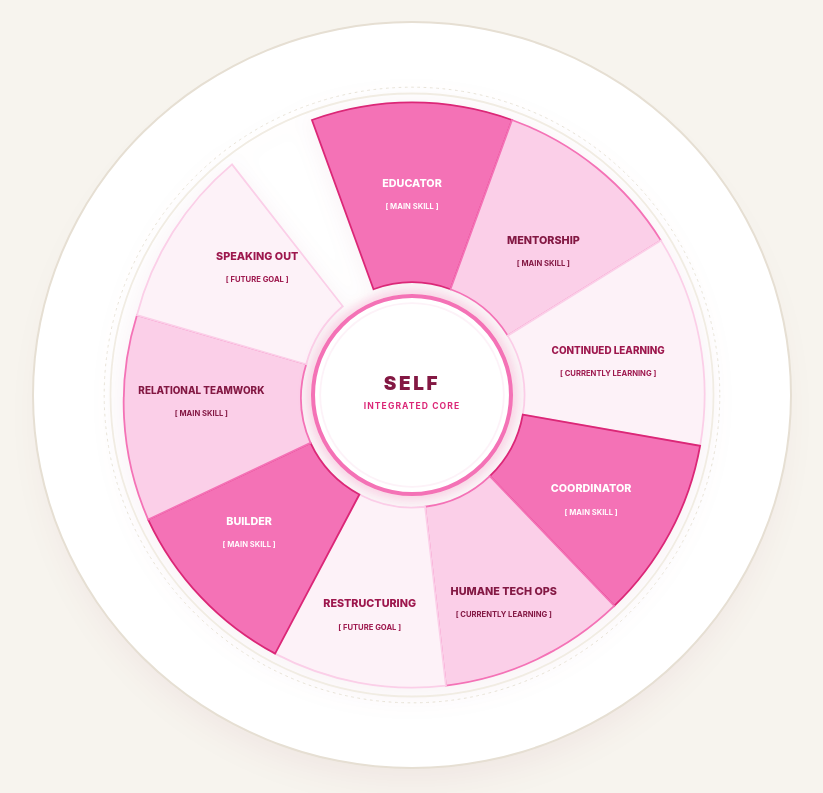
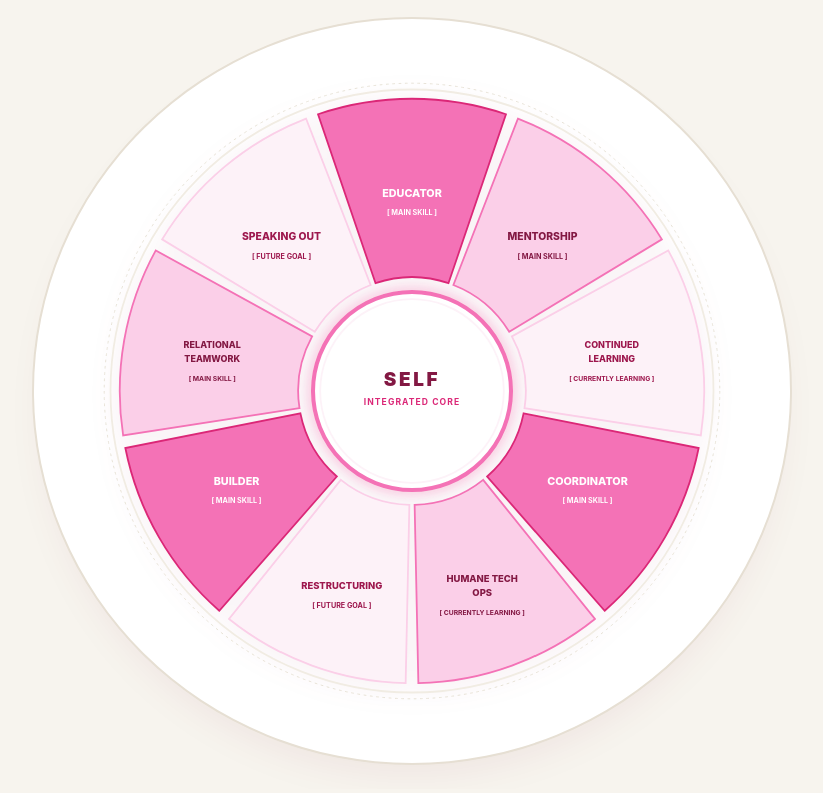
Before and after one commit to shaezelk/Info-280-Artifact, a plain HTML site: page index.html in a window 1280 px wide. Shown: the part 112-905 px from the top of the page, without its empty margins (228-1051 px from the left). Drawn offline with Linux system fonts and the light colour scheme.

Commit message:
Update index.html

```diff
--- a/index.html
+++ b/index.html
@@ -18,7 +18,7 @@
 
     * { box-sizing: border-box; margin: 0; padding: 0; font-family: -apple-system, BlinkMacSystemFont, "Segoe UI", Roboto, sans-serif; }
     body { background-color: var(--bg); color: var(--text-main); min-height: 100vh; display: flex; flex-direction: column; align-items: center; justify-content: center; padding: 24px 16px; }
-    header { text-align: center; margin-bottom: 24px; max-width: 720px; }
+    header { text-align: center; margin-bottom: 20px; max-width: 720px; }
     h1 { font-size: 1.6rem; letter-spacing: 0.04em; font-weight: 800; color: #831843; margin-bottom: 8px; }
     p.subtitle { color: var(--text-muted); font-size: 0.95rem; line-height: 1.5; font-weight: 500; }
 
@@ -78,73 +78,78 @@
           <feGaussianBlur stdDeviation="6" result="blur" />
           <feComposite in="SourceGraphic" in2="blur" operator="over" />
         </filter>
+        <!-- Standardized, perfectly symmetrical single wedge template (span: 37.5°, leaving 2.5° uniform gap) -->
+        <!-- Inner R: 126, Outer R: 325, Centered on top (y-axis) -->
+        <path id="wedgePath" d="M 359.50 280.20 L 295.60 92.50 A 325 325 0 0 1 504.40 92.50 L 440.50 280.20 A 126 126 0 0 0 359.50 280.20 Z" />
       </defs>
 
       <circle cx="400" cy="400" r="335" fill="none" stroke="#f1ece3" stroke-width="2" />
       <circle cx="400" cy="400" r="342" fill="none" stroke="#e6dfd3" stroke-width="1" stroke-dasharray="3 4" />
 
-      <!-- All 9 Pieces Hardcoded into Pure HTML -->
-      <!-- 0: EDUCATOR -->
+      <!-- 0: EDUCATOR (Top Anchor: 0 deg) -->
       <g class="piece-group" onclick="openPieceModal(0)">
-        <path d="M 357.24 282.47 L 288.84 94.42 A 325 325 0 0 1 511.16 94.42 L 442.76 282.47 A 125 125 0 0 0 357.24 282.47 Z" fill="#f472b6" stroke="#db2777" stroke-width="2" />
-        <text x="400" y="165" text-anchor="middle" dominant-baseline="central" fill="#ffffff" font-size="12" font-weight="800">EDUCATOR</text>
-        <text x="400" y="191" text-anchor="middle" dominant-baseline="central" fill="#ffffff" font-size="8.5" font-weight="700">[ MAIN SKILL ]</text>
+        <use href="#wedgePath" fill="#f472b6" stroke="#db2777" stroke-width="2" />
+        <text x="400" y="180" text-anchor="middle" dominant-baseline="central" fill="#ffffff" font-size="12" font-weight="800">EDUCATOR</text>
+        <text x="400" y="202" text-anchor="middle" dominant-baseline="central" fill="#ffffff" font-size="8" font-weight="700">[ MAIN SKILL ]</text>
       </g>
 
-      <!-- 1: MENTORSHIP -->
+      <!-- 1: MENTORSHIP (+40 deg) -->
       <g class="piece-group" onclick="openPieceModal(1)">
-        <path d="M 442.76 282.47 L 511.16 94.42 A 325 325 0 0 1 676.65 228.45 L 506.40 334.02 A 125 125 0 0 0 442.76 282.47 Z" fill="#fbcfe8" stroke="#f472b6" stroke-width="2" />
-        <text x="546" y="228" text-anchor="middle" dominant-baseline="central" fill="#831843" font-size="12" font-weight="800">MENTORSHIP</text>
-        <text x="546" y="254" text-anchor="middle" dominant-baseline="central" fill="#831843" font-size="8.5" font-weight="700">[ MAIN SKILL ]</text>
+        <use href="#wedgePath" transform="rotate(40 400 400)" fill="#fbcfe8" stroke="#f472b6" stroke-width="2" />
+        <text x="545" y="228" text-anchor="middle" dominant-baseline="central" fill="#831843" font-size="11.5" font-weight="800">MENTORSHIP</text>
+        <text x="545" y="250" text-anchor="middle" dominant-baseline="central" fill="#831843" font-size="8" font-weight="700">[ MAIN SKILL ]</text>
       </g>
 
-      <!-- 2: CONTINUED LEARNING -->
+      <!-- 2: CONTINUED LEARNING (+80 deg) -->
       <g class="piece-group" onclick="openPieceModal(2)">
-        <path d="M 506.40 334.02 L 676.65 228.45 A 325 325 0 0 1 720.10 456.44 L 523.11 421.71 A 125 125 0 0 0 506.40 334.02 Z" fill="#fdf2f8" stroke="#fbcfe8" stroke-width="2" />
-        <text x="618" y="350" text-anchor="middle" dominant-baseline="central" fill="#9d174d" font-size="11" font-weight="800">CONTINUED LEARNING</text>
-        <text x="618" y="376" text-anchor="middle" dominant-baseline="central" fill="#9d174d" font-size="8.5" font-weight="700">[ CURRENTLY LEARNING ]</text>
+        <use href="#wedgePath" transform="rotate(80 400 400)" fill="#fdf2f8" stroke="#fbcfe8" stroke-width="2" />
+        <text x="622" y="348" text-anchor="middle" dominant-baseline="central" fill="#9d174d" font-size="10" font-weight="800">CONTINUED</text>
+        <text x="622" y="364" text-anchor="middle" dominant-baseline="central" fill="#9d174d" font-size="10" font-weight="800">LEARNING</text>
+        <text x="622" y="386" text-anchor="middle" dominant-baseline="central" fill="#9d174d" font-size="7.5" font-weight="700">[ CURRENTLY LEARNING ]</text>
       </g>
 
-      <!-- 3: COORDINATOR -->
+      <!-- 3: COORDINATOR (Bottom-Right Anchor: +120 deg) -->
       <g class="piece-group" onclick="openPieceModal(3)">
-        <path d="M 523.11 421.71 L 720.10 456.44 A 325 325 0 0 1 624.73 634.36 L 486.43 490.14 A 125 125 0 0 0 523.11 421.71 Z" fill="#f472b6" stroke="#db2777" stroke-width="2" />
-        <text x="599" y="504" text-anchor="middle" dominant-baseline="central" fill="#ffffff" font-size="12" font-weight="800">COORDINATOR</text>
-        <text x="599" y="530" text-anchor="middle" dominant-baseline="central" fill="#ffffff" font-size="8.5" font-weight="700">[ MAIN SKILL ]</text>
+        <use href="#wedgePath" transform="rotate(120 400 400)" fill="#f472b6" stroke="#db2777" stroke-width="2" />
+        <text x="595" y="500" text-anchor="middle" dominant-baseline="central" fill="#ffffff" font-size="12" font-weight="800">COORDINATOR</text>
+        <text x="595" y="522" text-anchor="middle" dominant-baseline="central" fill="#ffffff" font-size="8" font-weight="700">[ MAIN SKILL ]</text>
       </g>
 
-      <!-- 4: HUMANE TECH OPS -->
+      <!-- 4: HUMANE TECH OPS (+160 deg) -->
       <g class="piece-group" onclick="openPieceModal(4)">
-        <path d="M 486.43 490.14 L 624.73 634.36 A 325 325 0 0 1 437.66 722.81 L 414.49 524.16 A 125 125 0 0 0 486.43 490.14 Z" fill="#fbcfe8" stroke="#f472b6" stroke-width="2" />
-        <text x="502" y="618" text-anchor="middle" dominant-baseline="central" fill="#831843" font-size="12" font-weight="800">HUMANE TECH OPS</text>
-        <text x="502" y="644" text-anchor="middle" dominant-baseline="central" fill="#831843" font-size="8.5" font-weight="700">[ CURRENTLY LEARNING ]</text>
+        <use href="#wedgePath" transform="rotate(160 400 400)" fill="#fbcfe8" stroke="#f472b6" stroke-width="2" />
+        <text x="478" y="608" text-anchor="middle" dominant-baseline="central" fill="#831843" font-size="10.5" font-weight="800">HUMANE TECH</text>
+        <text x="478" y="624" text-anchor="middle" dominant-baseline="central" fill="#831843" font-size="10.5" font-weight="800">OPS</text>
+        <text x="478" y="646" text-anchor="middle" dominant-baseline="central" fill="#831843" font-size="7.5" font-weight="700">[ CURRENTLY LEARNING ]</text>
       </g>
 
-      <!-- 5: RESTRUCTURING -->
+      <!-- 5: RESTRUCTURING (+200 deg) -->
       <g class="piece-group" onclick="openPieceModal(5)">
-        <path d="M 414.49 524.16 L 437.66 722.81 A 325 325 0 0 1 247.90 687.35 L 341.50 510.52 A 125 125 0 0 0 414.49 524.16 Z" fill="#fdf2f8" stroke="#fbcfe8" stroke-width="2" />
-        <text x="353" y="632" text-anchor="middle" dominant-baseline="central" fill="#9d174d" font-size="12" font-weight="800">RESTRUCTURING</text>
-        <text x="353" y="658" text-anchor="middle" dominant-baseline="central" fill="#9d174d" font-size="8.5" font-weight="700">[ FUTURE GOAL ]</text>
+        <use href="#wedgePath" transform="rotate(200 400 400)" fill="#fdf2f8" stroke="#fbcfe8" stroke-width="2" />
+        <text x="322" y="616" text-anchor="middle" dominant-baseline="central" fill="#9d174d" font-size="10.5" font-weight="800">RESTRUCTURING</text>
+        <text x="322" y="638" text-anchor="middle" dominant-baseline="central" fill="#9d174d" font-size="8" font-weight="700">[ FUTURE GOAL ]</text>
       </g>
 
-      <!-- 6: BUILDER -->
+      <!-- 6: BUILDER (Bottom-Left Anchor: +240 deg) -->
       <g class="piece-group" onclick="openPieceModal(6)">
-        <path d="M 341.50 510.52 L 247.90 687.35 A 325 325 0 0 1 106.84 538.35 L 287.25 453.21 A 125 125 0 0 0 341.50 510.52 Z" fill="#f472b6" stroke="#db2777" stroke-width="2" />
-        <text x="219" y="540" text-anchor="middle" dominant-baseline="central" fill="#ffffff" font-size="12" font-weight="800">BUILDER</text>
-        <text x="219" y="566" text-anchor="middle" dominant-baseline="central" fill="#ffffff" font-size="8.5" font-weight="700">[ MAIN SKILL ]</text>
+        <use href="#wedgePath" transform="rotate(240 400 400)" fill="#f472b6" stroke="#db2777" stroke-width="2" />
+        <text x="205" y="500" text-anchor="middle" dominant-baseline="central" fill="#ffffff" font-size="12" font-weight="800">BUILDER</text>
+        <text x="205" y="522" text-anchor="middle" dominant-baseline="central" fill="#ffffff" font-size="8" font-weight="700">[ MAIN SKILL ]</text>
       </g>
 
-      <!-- 7: RELATIONAL TEAMWORK -->
+      <!-- 7: RELATIONAL TEAMWORK (+280 deg) -->
       <g class="piece-group" onclick="openPieceModal(7)">
-        <path d="M 287.25 453.21 L 106.84 538.35 A 325 325 0 0 1 94.42 311.16 L 282.47 365.83 A 125 125 0 0 0 287.25 453.21 Z" fill="#fbcfe8" stroke="#f472b6" stroke-width="2" />
-        <text x="166" y="394" text-anchor="middle" dominant-baseline="central" fill="#831843" font-size="11" font-weight="800">RELATIONAL TEAMWORK</text>
-        <text x="166" y="420" text-anchor="middle" dominant-baseline="central" fill="#831843" font-size="8.5" font-weight="700">[ MAIN SKILL ]</text>
+        <use href="#wedgePath" transform="rotate(280 400 400)" fill="#fbcfe8" stroke="#f472b6" stroke-width="2" />
+        <text x="178" y="348" text-anchor="middle" dominant-baseline="central" fill="#831843" font-size="10" font-weight="800">RELATIONAL</text>
+        <text x="178" y="364" text-anchor="middle" dominant-baseline="central" fill="#831843" font-size="10" font-weight="800">TEAMWORK</text>
+        <text x="178" y="386" text-anchor="middle" dominant-baseline="central" fill="#831843" font-size="7.5" font-weight="700">[ MAIN SKILL ]</text>
       </g>
 
-      <!-- 8: SPEAKING OUT -->
+      <!-- 8: SPEAKING OUT (+320 deg) -->
       <g class="piece-group" onclick="openPieceModal(8)">
-        <path d="M 282.47 365.83 L 94.42 311.16 A 325 325 0 0 1 200.00 143.78 L 323.08 301.45 A 125 125 0 0 0 282.47 365.83 Z" fill="#fdf2f8" stroke="#fbcfe8" stroke-width="2" />
-        <text x="228" y="246" text-anchor="middle" dominant-baseline="central" fill="#9d174d" font-size="12" font-weight="800">SPEAKING OUT</text>
-        <text x="228" y="272" text-anchor="middle" dominant-baseline="central" fill="#9d174d" font-size="8.5" font-weight="700">[ FUTURE GOAL ]</text>
+        <use href="#wedgePath" transform="rotate(320 400 400)" fill="#fdf2f8" stroke="#fbcfe8" stroke-width="2" />
+        <text x="255" y="228" text-anchor="middle" dominant-baseline="central" fill="#9d174d" font-size="11.5" font-weight="800">SPEAKING OUT</text>
+        <text x="255" y="250" text-anchor="middle" dominant-baseline="central" fill="#9d174d" font-size="8" font-weight="700">[ FUTURE GOAL ]</text>
       </g>
 
       <!-- Center Circle: Self -->
```
